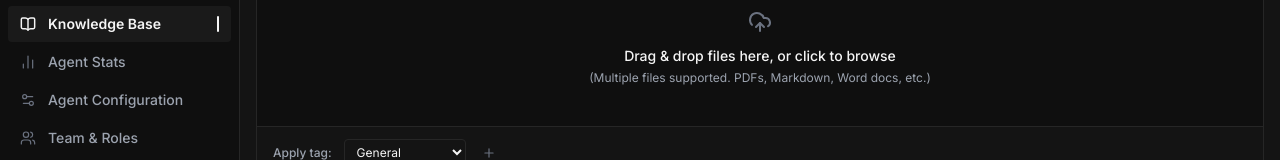
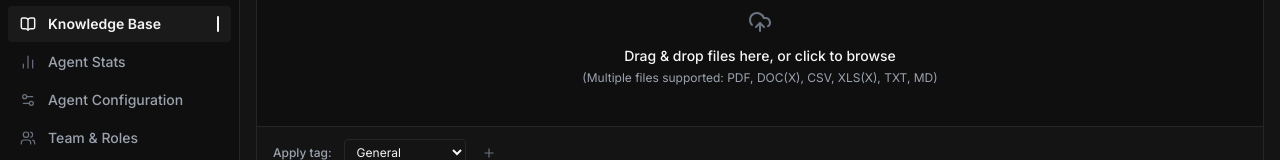
Before and after one commit to Gigitogigs/Agent-I-front, a Next.js app in the folder autonomi/: page /knowledge-base in a window 1280 px wide. Shown: the part 175-335 px from the top of the page. Built offline with nearby package versions, Linux system fonts and the light colour scheme.

Commit message:
feat: add file type validation to KB upload zone and update API Contract

```diff
--- a/autonomi/features/knowledge/upload-zone.tsx
+++ b/autonomi/features/knowledge/upload-zone.tsx
@@ -32,6 +32,7 @@ export function UploadZone() {
           id="kb-file-upload"
           type="file"
           multiple
+          accept=".pdf, .doc, .docx, .csv, .xlsx, .xls, .txt, .md, application/pdf, application/msword, application/vnd.openxmlformats-officedocument.wordprocessingml.document, text/csv, application/vnd.openxmlformats-officedocument.spreadsheetml.sheet, application/vnd.ms-excel, text/plain, text/markdown"
           className="hidden"
           onChange={(e) => {
             // Stub: handle file selection via dialog
@@ -45,7 +46,7 @@ export function UploadZone() {
           Drag & drop files here, or click to browse
         </p>
         <p className="text-xs text-[var(--fg-muted)] mt-1">
-          (Multiple files supported. PDFs, Markdown, Word docs, etc.)
+          (Multiple files supported: PDF, DOC(X), CSV, XLS(X), TXT, MD)
         </p>
       </label>
 
```
Also changed, not shown: 1 other file (tests, documents, lock files or other folders).
